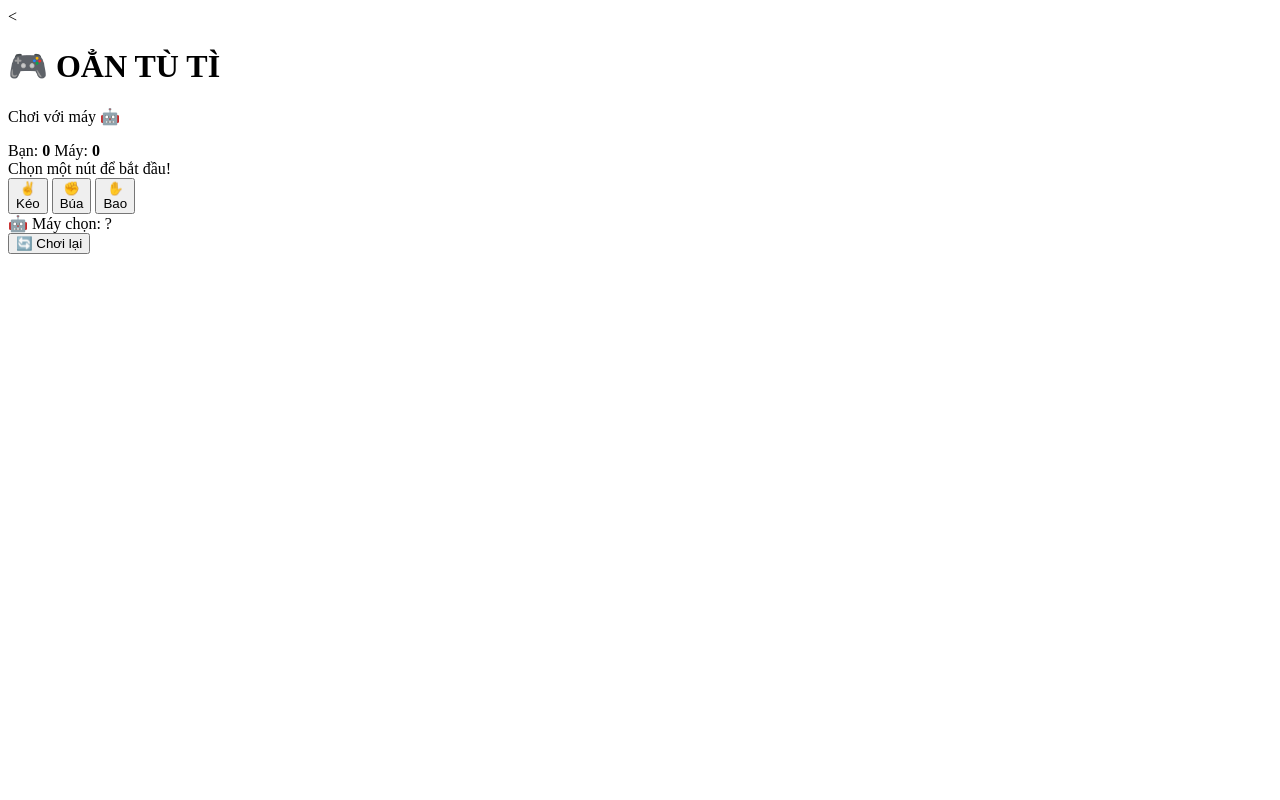
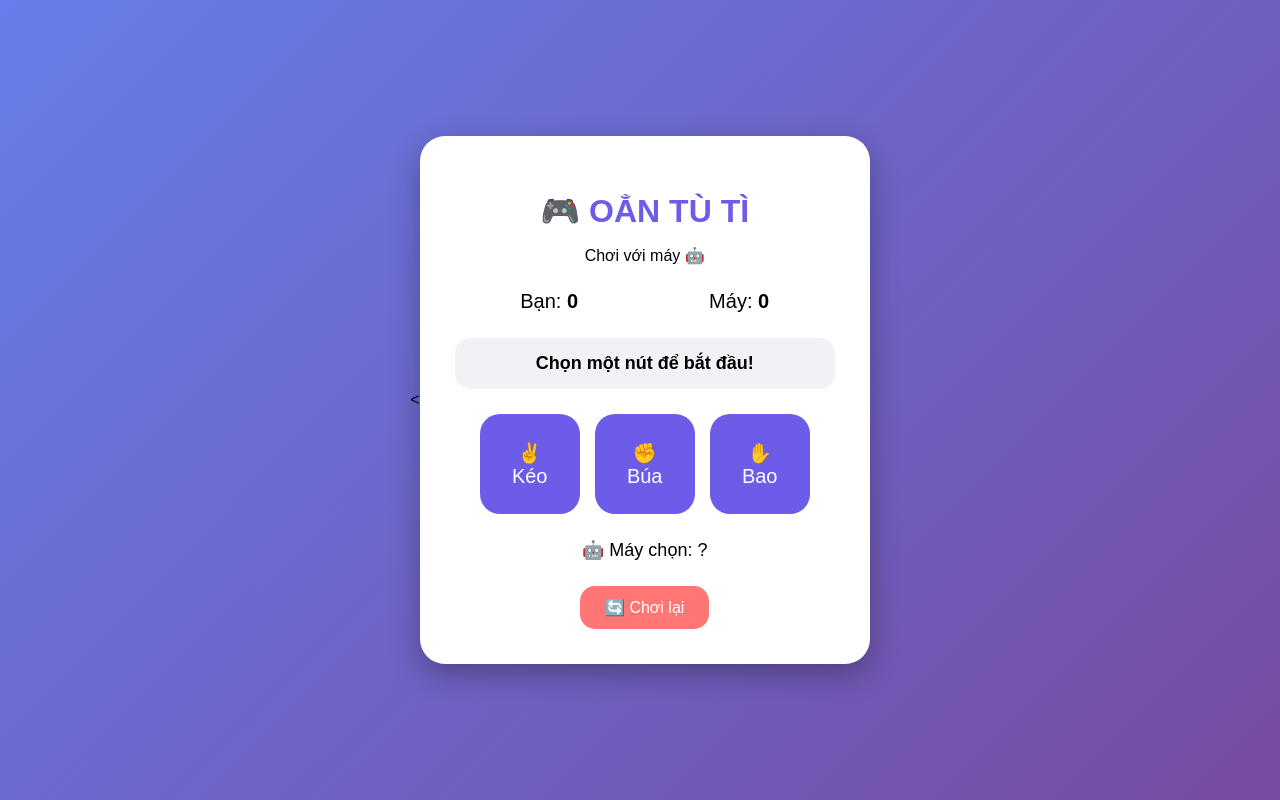
Before and after one commit to nguyenminh762007-beep/T-ng-Chinh-, a plain HTML site: page index.html in a window 1280 px wide. Drawn offline with Linux system fonts and the light colour scheme.

Commit message:
Update style.css

```diff
--- a/style.css
+++ b/style.css
@@ -1,64 +1,85 @@
-let diemBan = 0;
-let diemMay = 0;
-
-function choi(luaChon) {
-
-    const danhSach = ["keo", "bua", "bao"];
-
-    const mayChon = danhSach[
-        Math.floor(Math.random() * danhSach.length)
-    ];
-
-    let ketQua = "";
-
-    if (luaChon === mayChon) {
-        ketQua = "🤝 Hòa!";
-    }
-    else if (
-        (luaChon === "keo" && mayChon === "bao") ||
-        (luaChon === "bua" && mayChon === "keo") ||
-        (luaChon === "bao" && mayChon === "bua")
-    ) {
-        ketQua = "🎉 Bạn thắng!";
-        diemBan++;
-    }
-    else {
-        ketQua = "😢 Máy thắng!";
-        diemMay++;
+* {
+    box-sizing: border-box;
 }
 
-    document.getElementById("ketQua").innerText = ketQua;
-
-    document.getElementById("mayChon").innerText =
-        hienThi(mayChon);
-
-    document.getElementById("diemBan").innerText = diemBan;
-    document.getElementById("diemMay").innerText = diemMay;
+body {
+    margin: 0;
+    min-height: 100vh;
+    display: flex;
+    justify-content: center;
+    align-items: center;
+    font-family: Arial, sans-serif;
+    background: linear-gradient(135deg, #667eea, #764ba2);
 }
 
-function hienThi(luaChon) {
-
-    if (luaChon === "keo") {
-        return "✌️ Kéo";
+.game {
+    width: 450px;
+    max-width: 90%;
+    padding: 35px;
+    text-align: center;
+    background: white;
+    border-radius: 25px;
+    box-shadow: 0 10px 30px rgba(0,0,0,0.3);
 }
 
-    if (luaChon === "bua") {
-        return "✊ Búa";
+h1 {
+    margin-bottom: 5px;
+    color: #6c5ce7;
 }
 
-    return "✋ Bao";
+.score {
+    display: flex;
+    justify-content: space-around;
+    margin: 25px 0;
+    font-size: 20px;
 }
 
-function choiLai() {
-    diemBan = 0;
-    diemMay = 0;
+.result {
+    padding: 15px;
+    margin-bottom: 25px;
+    border-radius: 15px;
+    background: #f1f2f6;
+    font-size: 18px;
+    font-weight: bold;
+}
 
-    document.getElementById("diemBan").innerText = 0;
-    document.getElementById("diemMay").innerText = 0;
+.choices {
+    display: flex;
+    justify-content: center;
+    gap: 15px;
+}
 
-    document.getElementById("mayChon").innerText = "?";
+.choices button {
+    width: 100px;
+    height: 100px;
+    border: none;
+    border-radius: 20px;
+    background: #6c5ce7;
+    color: white;
+    font-size: 20px;
+    cursor: pointer;
+    transition: 0.2s;
+}
 
-    document.getElementById("ketQua").innerText =
-        "Chọn một nút để bắt đầu!";
+.choices button:hover {
+    transform: translateY(-5px) scale(1.05);
 }
+
+.computer {
+    margin: 25px 0;
+    font-size: 18px;
 }
+
+.reset {
+    padding: 12px 25px;
+    border: none;
+    border-radius: 15px;
+    background: #ff7675;
+    color: white;
+    font-size: 16px;
+    cursor: pointer;
+}
+
+.reset:hover {
+    background: #d63031;
+}
```
Lines whose indentation alone changed are shown as unchanged.
